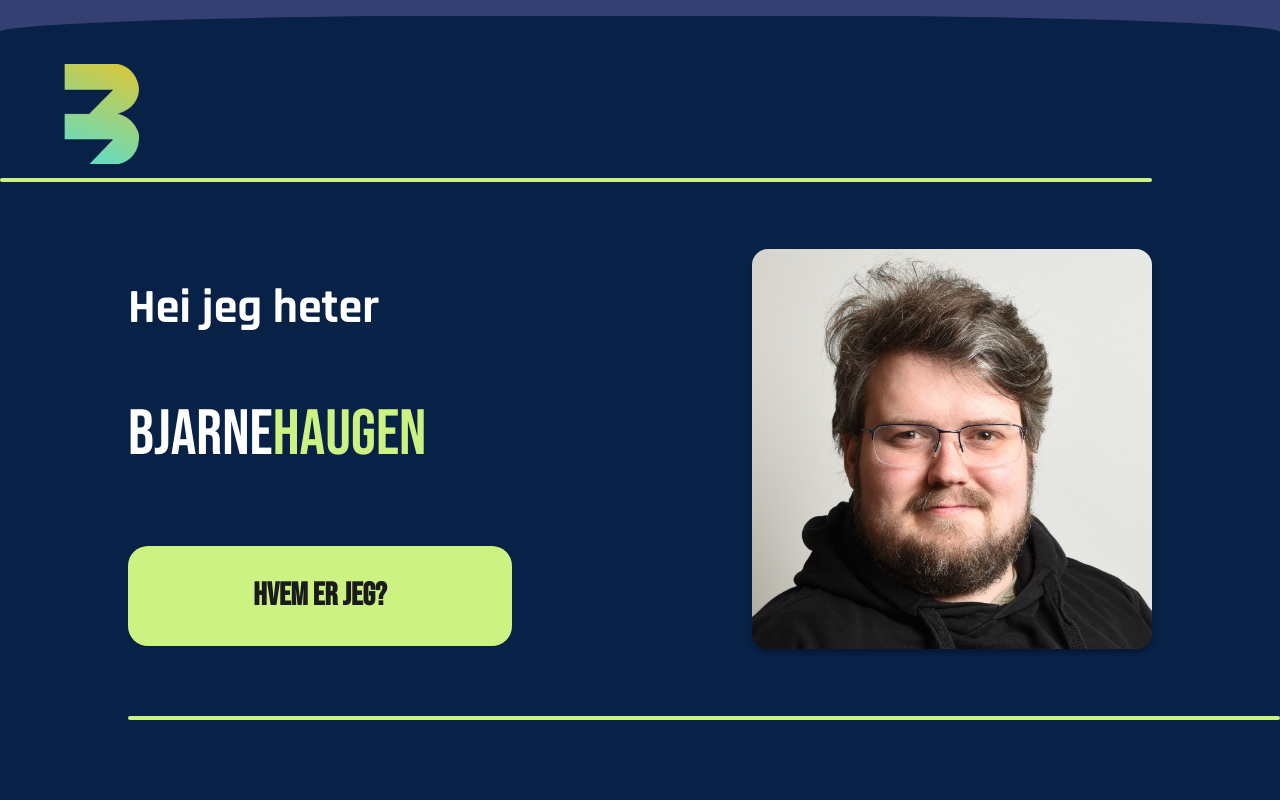
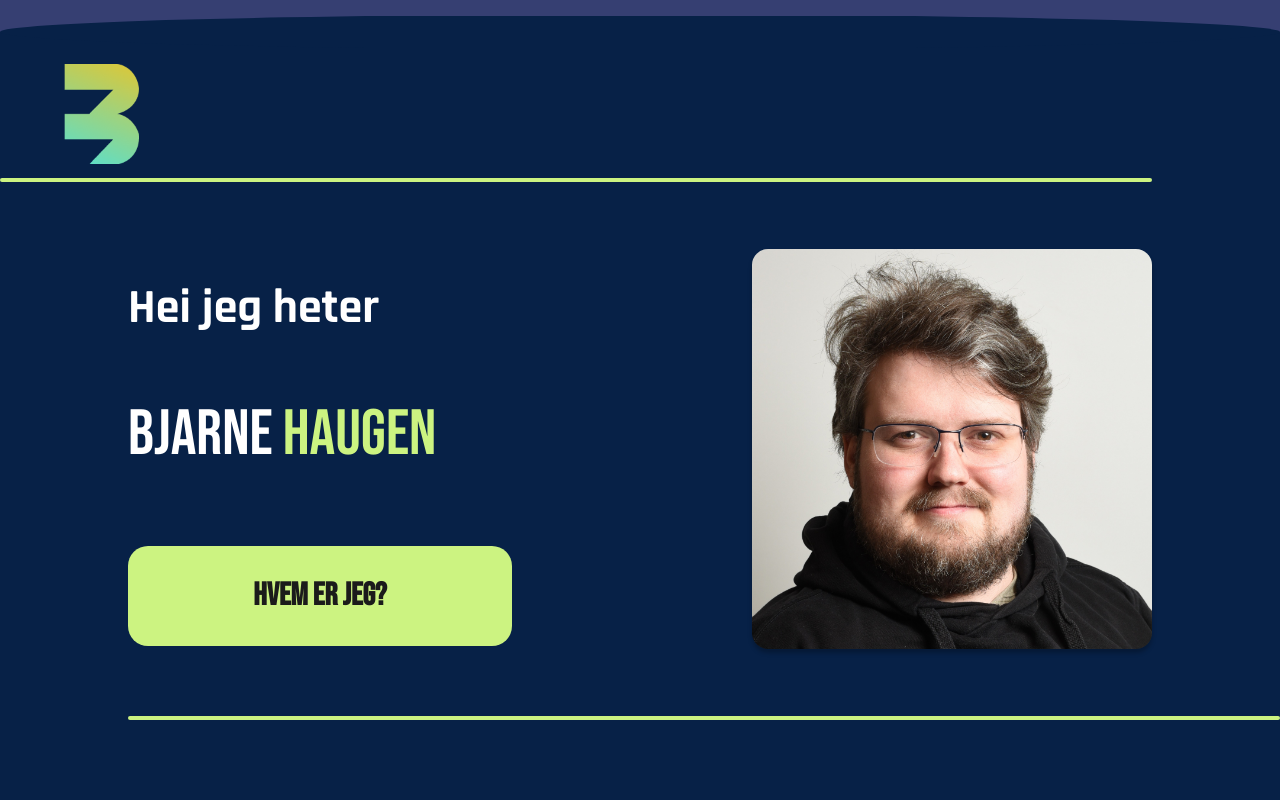
Before and after one commit to BjarneHaugen/bjarnehaugen.github.io, a React (Vite) app: page / in a window 1280 px wide. Shown: the top 800 px of the page. Built offline with nearby package versions, Linux system fonts and the light colour scheme.

Commit message:
updated about me text

```diff
--- a/src/css/landingPage.css
+++ b/src/css/landingPage.css
@@ -30,6 +30,11 @@
     width: 80%;
     margin: 40px auto;
     font-size: xx-large;
+}
+
+.aboutMeText h1 {
+    display: flex;
+    gap: 10px;
 }
 
 #aboutMeButton {
```
